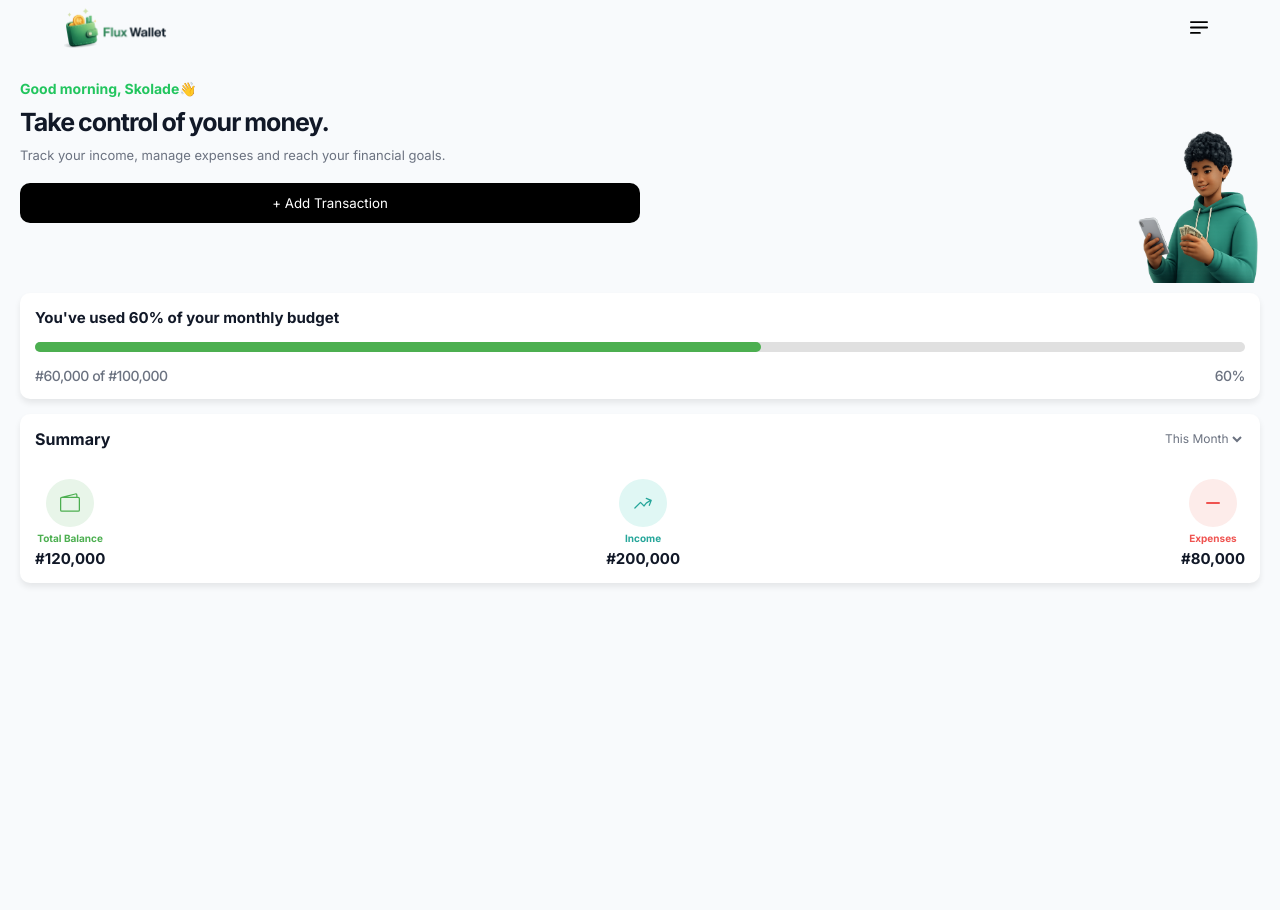
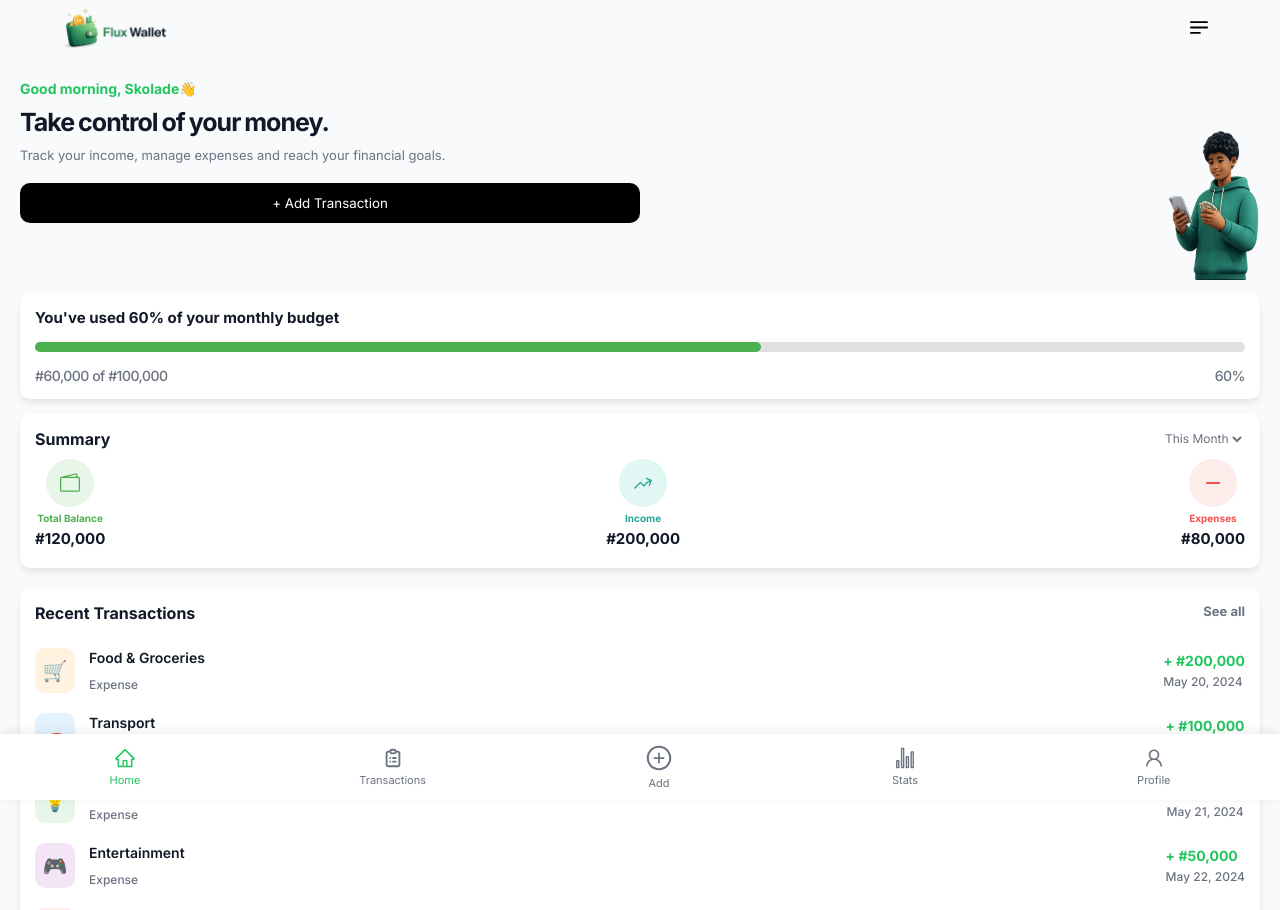
Before and after one commit to IDOWU-KOLADE/FLUX-WALLET, a React (Vite) app in the folder FLUX-WALLET/: page / in a window 1280 px wide. Shown: the top 910 px of the page. Before the commit the page ends 800 px from the top, so only its background shows below. Built offline with nearby package versions, Linux system fonts and the light colour scheme.

Commit message:
git commit

```diff
--- a/FLUX-WALLET/PAGES/Dashboard.jsx
+++ b/FLUX-WALLET/PAGES/Dashboard.jsx
@@ -5,6 +5,12 @@ Total Income
 Total Expenses
 Last 5 transactions
 Monthly budget progress bar */
+import { AiOutlineHome } from "react-icons/ai";
+import { HiOutlineClipboardList } from "react-icons/hi";
+import { AiOutlinePlusCircle } from "react-icons/ai";
+import { IoStatsChartOutline } from "react-icons/io5";
+import { AiOutlineUser } from "react-icons/ai";
+import { NavLink } from "react-router-dom";
 import { BsWallet2 } from "react-icons/bs";      // wallet
 import { HiArrowTrendingUp } from "react-icons/hi2"; // income arrow
 import { HiMinus } from "react-icons/hi";          // expenses minus
@@ -13,9 +19,12 @@ export function MainPage () {
 
 return (
     <div className="dashboard-div">
+      <div className="main-div">
         <DashHero/>
         <BudgetAnalysis/>
         <Summary/>
+        <RecentTransaction/>
+      </div>
     </div>
 )
 }
@@ -95,3 +104,121 @@ function Summary () {
     </div>
   )
 }
+
+function RecentTransaction () {
+  return (
+    <div className="r-transaction-div">
+      <div className="r-transaction-inner">
+        <div className="top-transaction-p">
+          <p className="first-p">Recent Transactions</p>
+          <p className="sec-p">See all</p>
+        </div>
+
+        <div className="analysis-flex">
+          <div className="analysis-element">
+            <div className="category-item">
+              <div className="category-icon" style={{ backgroundColor: "#fff3e0" }}>
+                🛒
+              </div>
+              <div className="detail">
+                <span className="detail1">Food & Groceries</span>
+                <span className="detail2">Expense</span>
+              </div>
+            </div>
+            <div className="price-details">
+              <p className="first-p">+ #200,000</p>
+              <p className="sec-p">May 20, 2024</p>
+            </div>
+          </div>
+          <div className="analysis-element">
+            <div className="category-item">
+              <div className="category-icon" style={{ backgroundColor: "#e3f2fd"  }}>
+                🚗
+              </div>
+              <div className="detail">
+                <span className="detail1">Transport</span>
+                <span className="detail2">Expense</span>
+              </div>
+            </div>
+            <div className="price-details">
+              <p className="first-p">+ #100,000</p>
+              <p className="sec-p">May 20, 2024</p>
+            </div>
+          </div>
+          <div className="analysis-element">
+            <div className="category-item">
+              <div className="category-icon" style={{ backgroundColor: "#e8f5e9" }}>
+                 💡
+              </div>
+              <div className="detail">
+                <span className="detail1">Bills & Utilities</span>
+                <span className="detail2">Expense</span>
+              </div>
+            </div>
+            <div className="price-details">
+              <p className="first-p">+ #210,000</p>
+              <p className="sec-p">May 21, 2024</p>
+            </div>
+          </div>
+          <div className="analysis-element">
+            <div className="category-item">
+              <div className="category-icon" style={{ backgroundColor: "#f3e5f5" }}>
+                 🎮
+              </div>
+              <div className="detail">
+                <span className="detail1">Entertainment</span>
+                <span className="detail2">Expense</span>
+              </div>
+            </div>
+            <div className="price-details">
+              <p className="first-p">+ #50,000</p>
+              <p className="sec-p">May 22, 2024</p>
+            </div>
+          </div>
+          <div className="analysis-element">
+            <div className="category-item">
+              <div className="category-icon" style={{ backgroundColor: "#fdecea" }}>
+                 💊
+              </div>
+              <div className="detail">
+                <span className="detail1">Health</span>
+                <span className="detail2">Expense</span>
+              </div>
+            </div>
+            <div className="price-details">
+              <p className="first-p">+ #120,00000000</p>
+              <p className="sec-p">May 24, 2024</p>
+            </div>
+          </div>
+
+        </div>
+      </div>
+    </div>
+  )
+}
+export function BottomNav() {
+  return (
+    <nav className="bottom-nav">
+      <NavLink to="/" className={({ isActive }) => isActive ? "nav-item active" : "nav-item"}>
+        <AiOutlineHome size={22} />
+        <span>Home</span>
+      </NavLink>
+      <NavLink to="/transactions" className={({ isActive }) => isActive ? "nav-item active" : "nav-item"}>
+        <HiOutlineClipboardList size={22} />
+        <span>Transactions</span>
+      </NavLink>
+      <NavLink to="/add" className="nav-item add-btn">
+        <AiOutlinePlusCircle size={28} />
+        <span>Add</span>
+      </NavLink>
+      <NavLink to="/stats" className={({ isActive }) => isActive ? "nav-item active" : "nav-item"}>
+        <IoStatsChartOutline size={22} />
+        <span>Stats</span>
+      </NavLink>
+      <NavLink to="/profile" className={({ isActive }) => isActive ? "nav-item active" : "nav-item"}>
+        <AiOutlineUser size={22} />
+        <span>Profile</span>
+      </NavLink>
+    </nav>
+  )
+}
--- a/FLUX-WALLET/index.html
+++ b/FLUX-WALLET/index.html
@@ -6,7 +6,7 @@
     <meta name="viewport" content="width=device-width, initial-scale=1.0" />
     <link rel="stylesheet" href="https://cdn.jsdelivr.net/npm/@tabler/icons-webfont/tabler-icons.min.css">
     <link href="https://fonts.googleapis.com/css2?family=Inter:wght@400;500;600;700;800&display=swap" rel="stylesheet">
-    <title>flux-wallet</title>
+    <title>Flux-Wallet</title>
   </head>
   <body>
     <div id="root"></div>
--- a/FLUX-WALLET/src/App.jsx
+++ b/FLUX-WALLET/src/App.jsx
@@ -3,6 +3,7 @@ import reactLogo from './assets/react.svg'
 import {BrowserRouter, Routes, Route, Link, NavLink} from "react-router-dom"
 import viteLogo from './assets/vite.svg'
 import heroImg from './assets/hero.png'
+import { BottomNav } from '../PAGES/Dashboard'
 
 import './CSS/index.css'
 
@@ -21,6 +22,7 @@ return (
     <Route/>
     <Route/>
   </Routes>
+  <BottomNav/>
   </BrowserRouter>
 )
 
--- a/FLUX-WALLET/src/CSS/App.css
+++ b/FLUX-WALLET/src/CSS/App.css
@@ -3,11 +3,24 @@
     padding: 0;
     box-sizing: border-box;
 }
+
+
+.dashboard-div{
+    margin-top: 20px;
+    padding: 20px;
+}
+.main-div {
+    min-height: 75vh;
+    display: flex;
+    flex-direction: column;
+
+}
+
+                                            /* NAVBAR */
 .navbar-div{
     width: 100%;
 
 }
-
 .navbar {
     padding-top: 15px;
     width: 90%;
@@ -25,22 +38,26 @@
 .burger-icon {
  margin-right: 8px;
 }
-.dashboard-div{
-    margin-top: 20px;
-    padding: 20px;
+
+
+                                        /* HERO SECTION */
+
+.hero-div {
+    height: auto;
+    padding-bottom: 60px;
+    display: flex;
+    flex-direction: column;
+    justify-content: space-evenly;
+    flex:3;
 }
 .hero-section {
     display: flex;
     flex-direction: column;
     gap: 20px;
     position: relative;
+    height: 100%;
 }
-.hero-div {
-    max-height: 40vh;
-    padding-bottom: 60px;
-    overflow-y: hidden;
 
-}
 .hero-texts {
     display: flex;
     flex-direction: column;
@@ -52,7 +69,7 @@
 }
 .hero-texts h1 {
     font-size: 25px;
-    max-width: 80%;
+    max-width: 70%;
     color: var(--color-text-primary);
     word-spacing: -1px;
     letter-spacing: -1px;
@@ -73,12 +90,13 @@
     background-color: var(--black-btn);
 }
 .hero-illustration {
-    height: 200px;
+    height: 105%;
     position: absolute;
     right: 0px;
     top: 50px;
 }
 
+            /* BUDGET ANALYSIS SECTION */
 .progress-bar-container {
   width: 100%;
   height: 10px;
@@ -97,11 +115,17 @@
     padding: 15px;
     border-radius: 10px;
     background-color: var(--color-card);
+    flex: 2;
+    display: flex;
+    flex-direction: column;
 }
 .innerAnalytics {
     display: flex;
     flex-direction: column;
     gap: 15px;
+    height: 100%;
+    justify-content: space-evenly;
+    flex: 1;
 }
 .price-usage-div {
     display: flex;
@@ -121,17 +145,27 @@
 }
 
 
+
+                    /* SUMMARY SECTION */
 .summary-div{
     margin-top: 15px;
     box-shadow: var(--shadow-md);
     padding: 15px;
     background-color: var(--color-card);
     border-radius: 10px;
+    flex: 2;
+    display: flex;
+    flex-direction: column;
+    max-height: 180px;
+
 }
 .inner-summary {
     display: flex;
     flex-direction: column;
-    gap: 30px;
+    justify-content: space-between;
+
+    padding-bottom: 5px;
+    flex: 1;
 }
 .summary-head {
     display: flex;
@@ -153,9 +187,13 @@
   border: none;
   cursor: pointer;
 }
+.month-select:focus {
+  outline: none;
+}
 .icon-summary {
     display: flex;
     justify-content: space-between;
+    padding-top: 10px;
 }
 .small-summary-p {
     font-size: 10px;
@@ -190,7 +228,137 @@
   align-items: center;
   justify-content: center;
 }
-
 .icon-circle.green { background-color: #e8f5e9; color: #4caf50; }
 .icon-circle.teal  { background-color: #e0f7f4; color: #26a69a; }
 .icon-circle.red   { background-color: #fdecea; color: #ef5350; }
+
+                    /* RECENT TRANSCATIONS SECTION */
+
+.r-transaction-div {
+    margin-top: 20px;
+    box-shadow: var(--shadow-md);
+     padding: 15px;
+    background-color: var(--color-card);
+    border-radius: 10px;
+    overflow-x: auto;
+    scrollbar-width: none;
+
+}
+.r-transaction-inner {
+    height: 100%;
+
+}
+.top-transaction-p {
+    display: flex;
+    flex-direction: row;
+    justify-content: space-between;
+}
+.top-transaction-p .first-p {
+    font-size: 16px;
+    font-weight: bold;
+    color: var(--color-text-primary);
+}
+.top-transaction-p .sec-p {
+    font-size: 13px;
+    font-weight: bold;
+    color: var(--color-text-secondary);
+}
+.analysis-flex {
+    display: flex;
+    flex-direction: column;
+    margin-top: 15px;
+}
+.analysis-element {
+    display: flex;
+    justify-content: space-between;
+    align-items: center;
+    overflow-x: auto;
+    scrollbar-width: none;
+}
+.category-item {
+  display: flex;
+
+  gap: 14px;
+  padding: 10px 0;
+}
+
+.category-icon {
+  width: 40px;
+  height: 45px;
+  border-radius: 10px;
+  display: flex;
+  align-items: center;
+  justify-content: center;
+  font-size: 20px;
+  flex-shrink: 0;
+}
+.detail{
+    padding-top: 1px;
+    padding-bottom: 1px;
+    display: flex;
+    flex-direction: column;
+    justify-content: space-between;
+    min-width: 0;
+}
+.detail .detail1 {
+  font-size: 14px;
+  font-weight: 600;
+  color:var(--color-text-primary)
+}
+.detail .detail2 {
+    font-size: 12px;
+    font-weight: 500;
+    color: var(--color-text-secondary);
+}
+.price-details {
+  display: flex;
+  height: 100%;
+  flex-direction: column;
+  justify-content: space-between;
+  padding-top: 1px;
+  padding-bottom: 1px;
+  gap: 5px;
+  max-width: 100px;
+}
+.price-details .first-p {
+    font-size: 14px;
+    font-weight: bold;
+    color: var(--color-primary);
+    white-space: nowrap;
+}
+.price-details .sec-p{
+    font-size: 12px;
+    font-weight: 500;
+    color: var(--color-text-secondary);
+}
+
+.bottom-nav {
+  position: fixed;
+  bottom: 0;
+  left: 0;
+  width: 100%;
+  background-color: var(--color-card);
+  display: flex;
+  justify-content: space-around;
+  align-items: center;
+  padding: 10px 0;
+  box-shadow: 0 -2px 10px rgba(0, 0, 0, 0.08);
+  z-index: 100;
+}
+
+.nav-item {
+  display: flex;
+  flex-direction: column;
+  align-items: center;
+  gap: 4px;
+  color: var(--color-text-secondary);
+  text-decoration: none;
+  font-size: 11px;
+}
+
+.nav-item.active {
+  color: var(--color-primary);
+}
+.dashboard-div {
+  padding-bottom: 70px;
+}
--- a/FLUX-WALLET/src/CSS/index.css
+++ b/FLUX-WALLET/src/CSS/index.css
@@ -184,7 +184,10 @@
   padding: 0;
   box-sizing: border-box;
   font-family: 'Inter', sans-serif;
+  scroll-behavior: smooth;
+  -webkit-overflow-scrolling: touch; /* smooth momentum scrolling on iOS */
 }
+
 body {
     background-color: var(--color-bg);
 }
```
